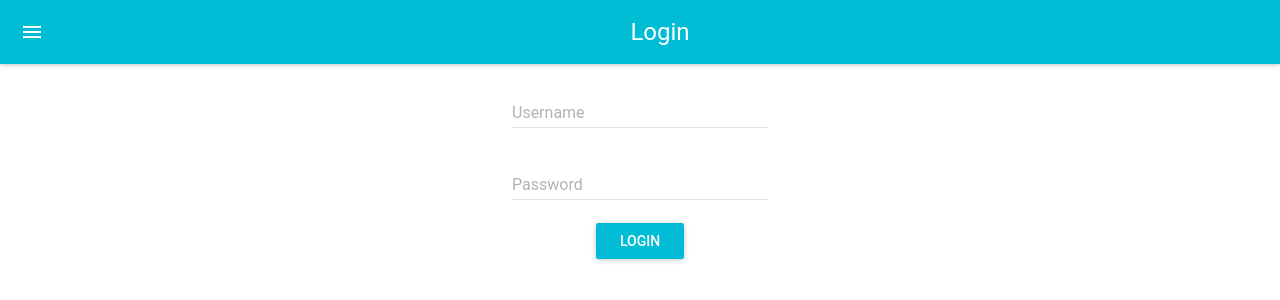
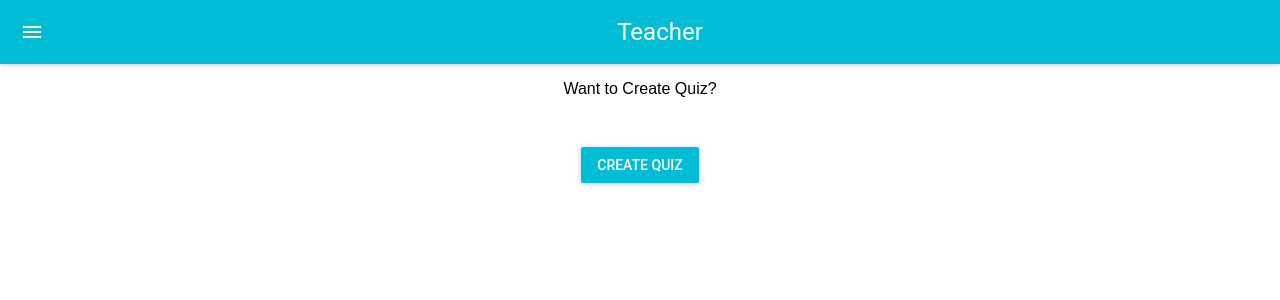
Before and after one commit to maddymz/Mathlab, a React (Create React App) app: page / in a window 1280 px wide. Shown: the top 300 px of the page. Built offline with nearby package versions, Linux system fonts and the light colour scheme.

Commit message:
create quiz button

```diff
--- a/src/App.js
+++ b/src/App.js
@@ -1,7 +1,7 @@
 import React, { Component } from 'react';
 import './App.css';
 import Loginscreen from './Login/Loginscreen';
-
+import TeacherView from './Teacher/TeacherView';
 class App extends Component {
   constructor(props){
     super(props);
@@ -19,7 +19,7 @@ class App extends Component {
   render() {
     return (
       <div className="App">
-        {this.state.loginPage}
+        <TeacherView/>
       </div>
     );
   }
--- /dev/null
+++ b/src/Teacher/TeacherView.js
@@ -0,0 +1,30 @@
+import React, {Component} from 'react';
+import MuiThemeProvider from 'material-ui/styles/MuiThemeProvider';
+import AppBar from 'material-ui/AppBar';
+import RaisedButton from 'material-ui/RaisedButton';
+import TextField from 'material-ui/TextField';
+
+class Teacher extends Component {
+
+    render() {
+    return (
+        <div>
+            <MuiThemeProvider>
+                <div>
+                    <AppBar
+                        title="Teacher"
+                        color="Black"
+                    />
+                    <p>Want to Create Quiz?</p>
+                    <br/>
+                    <RaisedButton label="Create Quiz" primary={true} style={style} onClick={(event) => this.handleClick(event)}/>
+                </div>
+            </MuiThemeProvider>
+        </div>
+    );
+}
+}
+const style = {
+    margin: 15,
+};
+export default Teacher;
```
